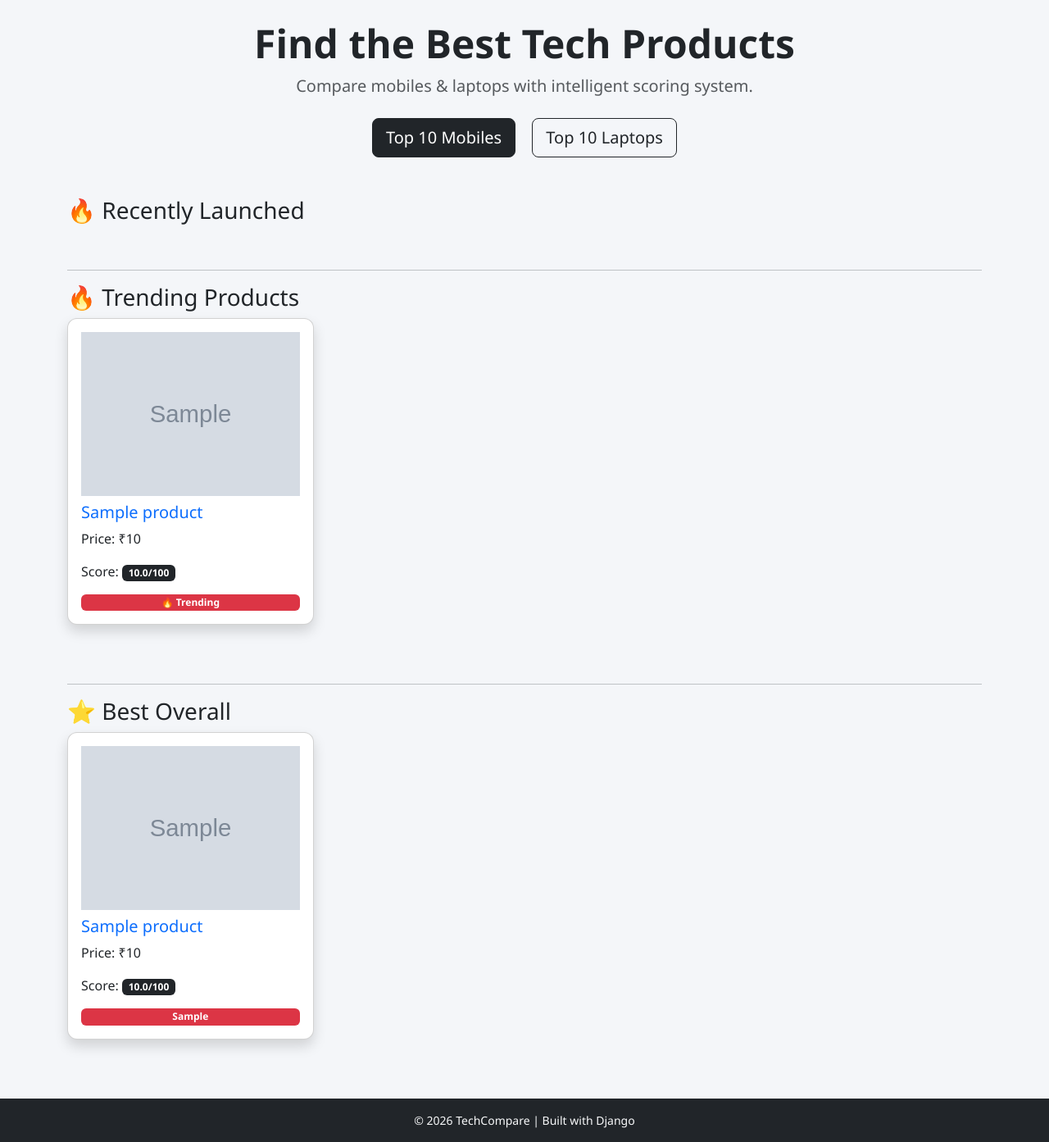
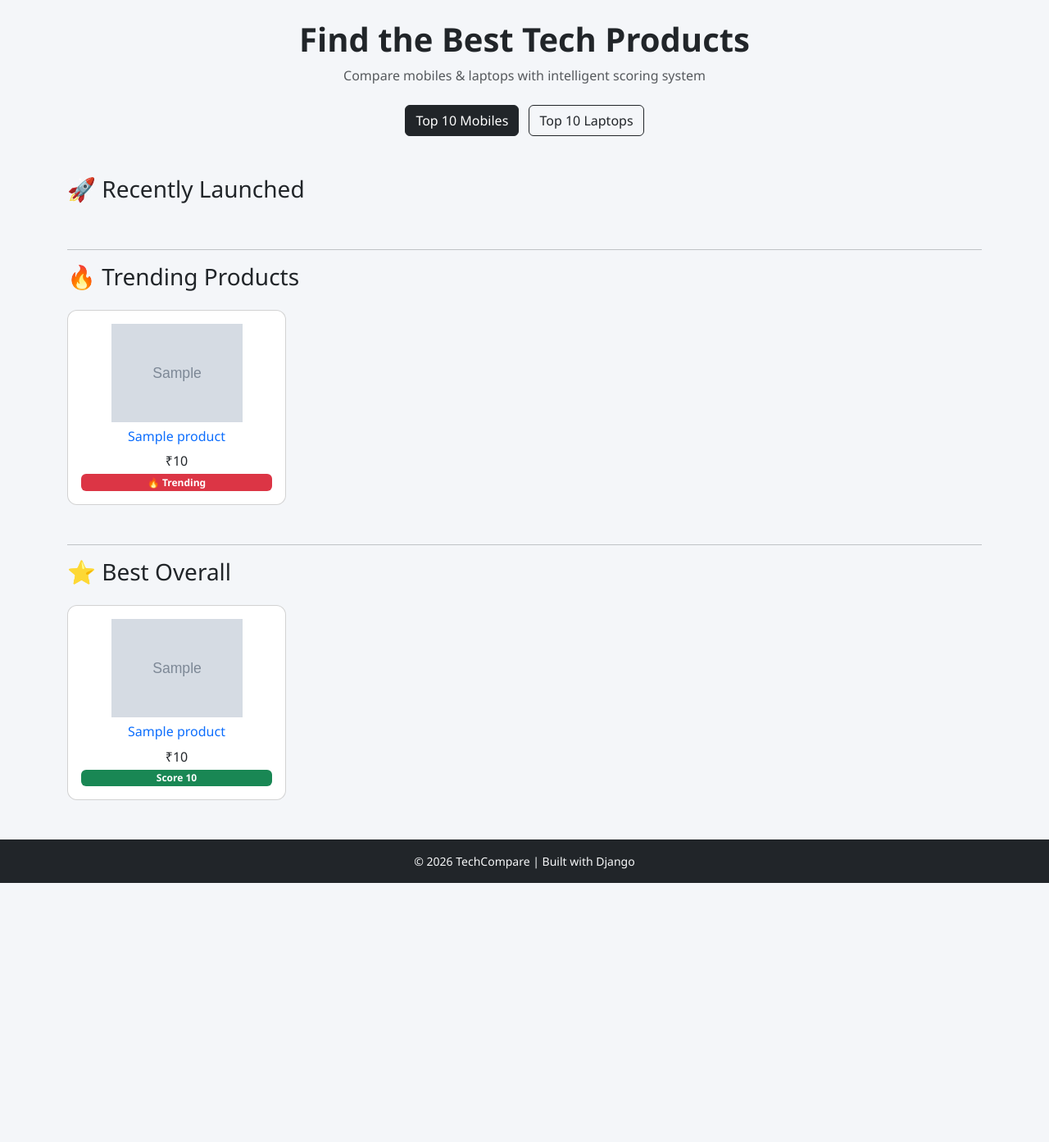
Before and after one commit to PatidarKuldeep/nextcompare, a Django app: page / in a window 1280 px wide. Shown: the part 272-1665 px from the top of the page at 82% size. After the commit the page ends 1349 px from the top, so only its background shows below. Run offline with Django 5.2, Linux system fonts and the light colour scheme; tables that the repository leaves empty hold one stand-in row (values such as "Sample post"); grey boxes marked "Sample" are stand-in pictures.

Commit message:
homepage redesign

```diff
--- a/templates/home.html
+++ b/templates/home.html
@@ -8,28 +8,24 @@ Compare latest mobiles and laptops. Discover recently launched and best overall
 
 {% block content %}
 
+<!-- HERO -->
+
 <div class="text-center mb-5">
 
-<h1 class="display-5 fw-bold">Find the Best Tech Products</h1>
+<h1 class="fw-bold">Find the Best Tech Products</h1>
 
-<p class="lead text-muted">
-Compare mobiles & laptops with intelligent scoring system.
+<p class="text-muted">
+Compare mobiles & laptops with intelligent scoring system
 </p>
 
 <div class="mt-4">
 
-<a href="/top-Mobiles/"
-class="btn btn-dark btn-lg me-3">
-
+<a href="/top-Mobiles/" class="btn btn-dark me-2">
 Top 10 Mobiles
-
 </a>
 
-<a href="/top-Laptops/"
-class="btn btn-outline-dark btn-lg">
-
+<a href="/top-Laptops/" class="btn btn-outline-dark">
 Top 10 Laptops
-
 </a>
 
 </div>
@@ -37,54 +33,40 @@ Top 10 Laptops
 </div>
 
 
+<!-- RECENTLY LAUNCHED -->
 
-<!-- Recently Launched -->
+<h3 class="mb-4">🚀 Recently Launched</h3>
 
-<h3>🔥 Recently Launched</h3>
-
-<div class="row">
+<div class="row g-3">
 
 {% for product in recent_products %}
 
-<div class="col-md-4 mb-4 d-flex">
+<div class="col-6 col-md-4 col-lg-3">
 
-<div class="card p-3 shadow h-100">
+<div class="card p-3 text-center h-100">
 
 {% if product.image %}
 <img src="{{ product.image.url }}"
-class="img-fluid mb-2 w-100"
-style="height:200px; object-fit:contain; background:#f8f9fa;">
+class="img-fluid mb-2"
+style="height:120px; object-fit:contain;">
 {% endif %}
 
-<h5>
+<h6>
 
-<a href="{% url 'product_detail' product.slug %}" class="text-decoration-none">
+<a href="{% url 'product_detail' product.slug %}"
+class="text-decoration-none">
+
 {{ product.name }}
+
 </a>
 
-</h5>
+</h6>
 
-<p>Price: ₹{{ product.price }}</p>
+<p class="mb-1">₹{{ product.price }}</p>
 
-<p>
-Score:
-<span class="badge bg-dark">
-{{ product.overall_score }}/100
+<span class="badge bg-success">
+Score {{ product.overall_score|floatformat:0 }}
 </span>
-</p>
-
-{% if product.verdict == "Best Overall" %}
-<span class="badge bg-success">{{ product.verdict }}</span>
-
-{% elif product.verdict == "Excellent Choice" %}
-<span class="badge bg-primary">{{ product.verdict }}</span>
-
-{% elif product.verdict == "Good Option" %}
-<span class="badge bg-warning text-dark">{{ product.verdict }}</span>
-
-{% else %}
-<span class="badge bg-danger">{{ product.verdict }}</span>
-{% endif %}
 
 </div>
 
@@ -100,40 +82,36 @@ Score:
 
 
 
-<!-- Trending Products -->
+<!-- TRENDING PRODUCTS -->
 
-<h3>🔥 Trending Products</h3>
+<h3 class="mb-4">🔥 Trending Products</h3>
 
-<div class="row">
+<div class="row g-3">
 
 {% for product in trending_products %}
 
-<div class="col-md-4 mb-4 d-flex">
+<div class="col-6 col-md-4 col-lg-3">
 
-<div class="card p-3 shadow h-100">
+<div class="card p-3 text-center h-100">
 
 {% if product.image %}
 <img src="{{ product.image.url }}"
-class="img-fluid mb-2 w-100"
-style="height:200px; object-fit:contain; background:#f8f9fa;">
+class="img-fluid mb-2"
+style="height:120px; object-fit:contain;">
 {% endif %}
 
-<h5>
+<h6>
 
-<a href="{% url 'product_detail' product.slug %}" class="text-decoration-none">
+<a href="{% url 'product_detail' product.slug %}"
+class="text-decoration-none">
+
 {{ product.name }}
+
 </a>
 
-</h5>
+</h6>
 
-<p>Price: ₹{{ product.price }}</p>
-
-<p>
-Score:
-<span class="badge bg-dark">
-{{ product.overall_score }}/100
-</span>
-</p>
+<p class="mb-1">₹{{ product.price }}</p>
 
 <span class="badge bg-danger">
 🔥 Trending
@@ -157,53 +135,40 @@ Score:
 
 
 
-<!-- Best Overall -->
+<!-- BEST PRODUCTS -->
 
-<h3>⭐ Best Overall</h3>
+<h3 class="mb-4">⭐ Best Overall</h3>
 
-<div class="row">
+<div class="row g-3">
 
 {% for product in best_products %}
 
-<div class="col-md-4 mb-4 d-flex">
+<div class="col-6 col-md-4 col-lg-3">
 
-<div class="card p-3 shadow h-100">
+<div class="card p-3 text-center h-100">
 
 {% if product.image %}
 <img src="{{ product.image.url }}"
-class="img-fluid mb-2 w-100"
-style="height:200px; object-fit:contain; background:#f8f9fa;">
+class="img-fluid mb-2"
+style="height:120px; object-fit:contain;">
 {% endif %}
 
-<h5>
+<h6>
 
-<a href="{% url 'product_detail' product.slug %}" class="text-decoration-none">
+<a href="{% url 'product_detail' product.slug %}"
+class="text-decoration-none">
+
 {{ product.name }}
+
 </a>
 
-</h5>
+</h6>
 
-<p>Price: ₹{{ product.price }}</p>
+<p class="mb-1">₹{{ product.price }}</p>
 
-<p>
-Score:
-<span class="badge bg-dark">
-{{ product.overall_score }}/100
+<span class="badge bg-success">
+Score {{ product.overall_score|floatformat:0 }}
 </span>
-</p>
-
-{% if product.verdict == "Best Overall" %}
-<span class="badge bg-success">{{ product.verdict }}</span>
-
-{% elif product.verdict == "Excellent Choice" %}
-<span class="badge bg-primary">{{ product.verdict }}</span>
-
-{% elif product.verdict == "Good Option" %}
-<span class="badge bg-warning text-dark">{{ product.verdict }}</span>
-
-{% else %}
-<span class="badge bg-danger">{{ product.verdict }}</span>
-{% endif %}
 
 </div>
 
```
